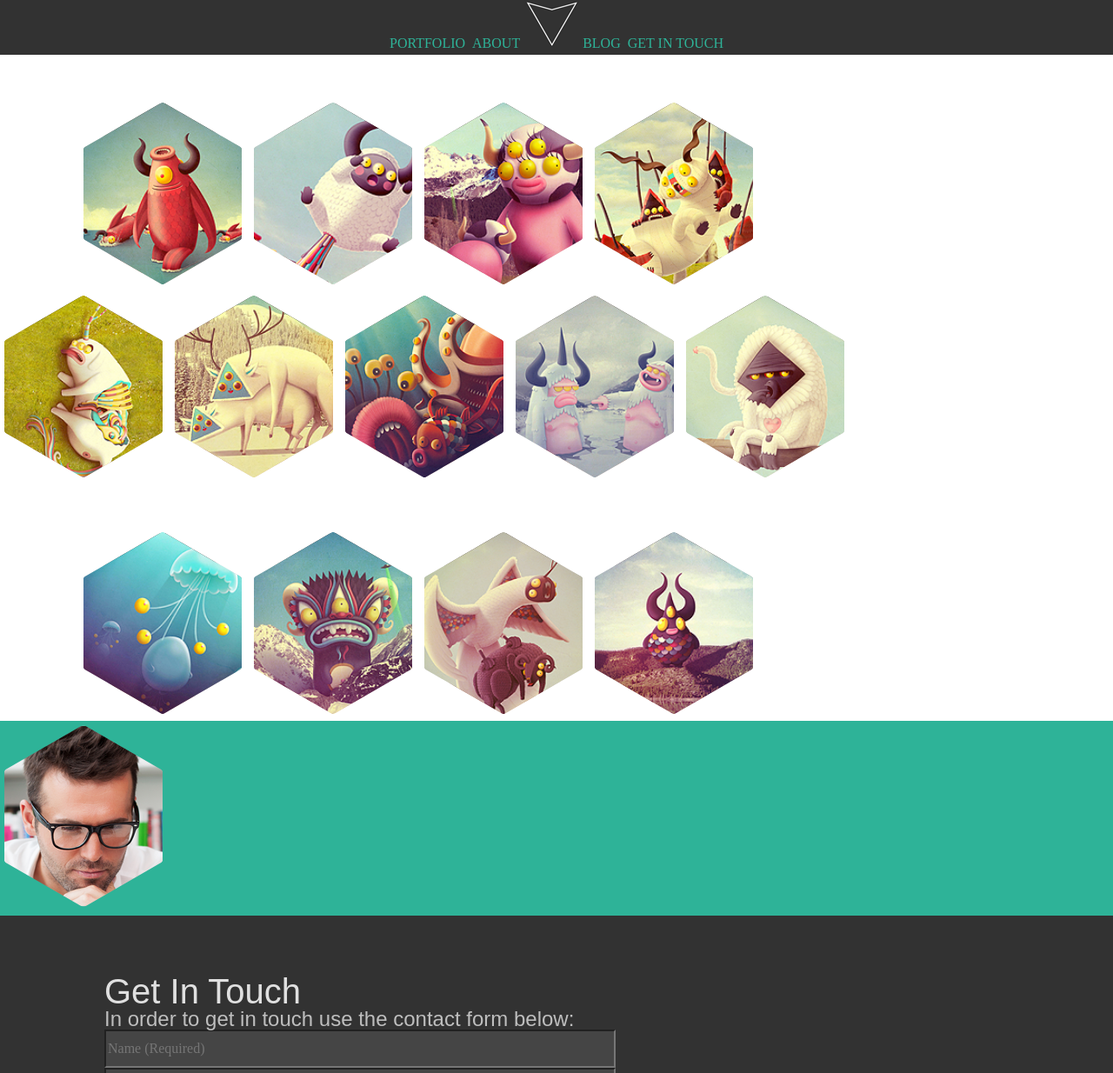
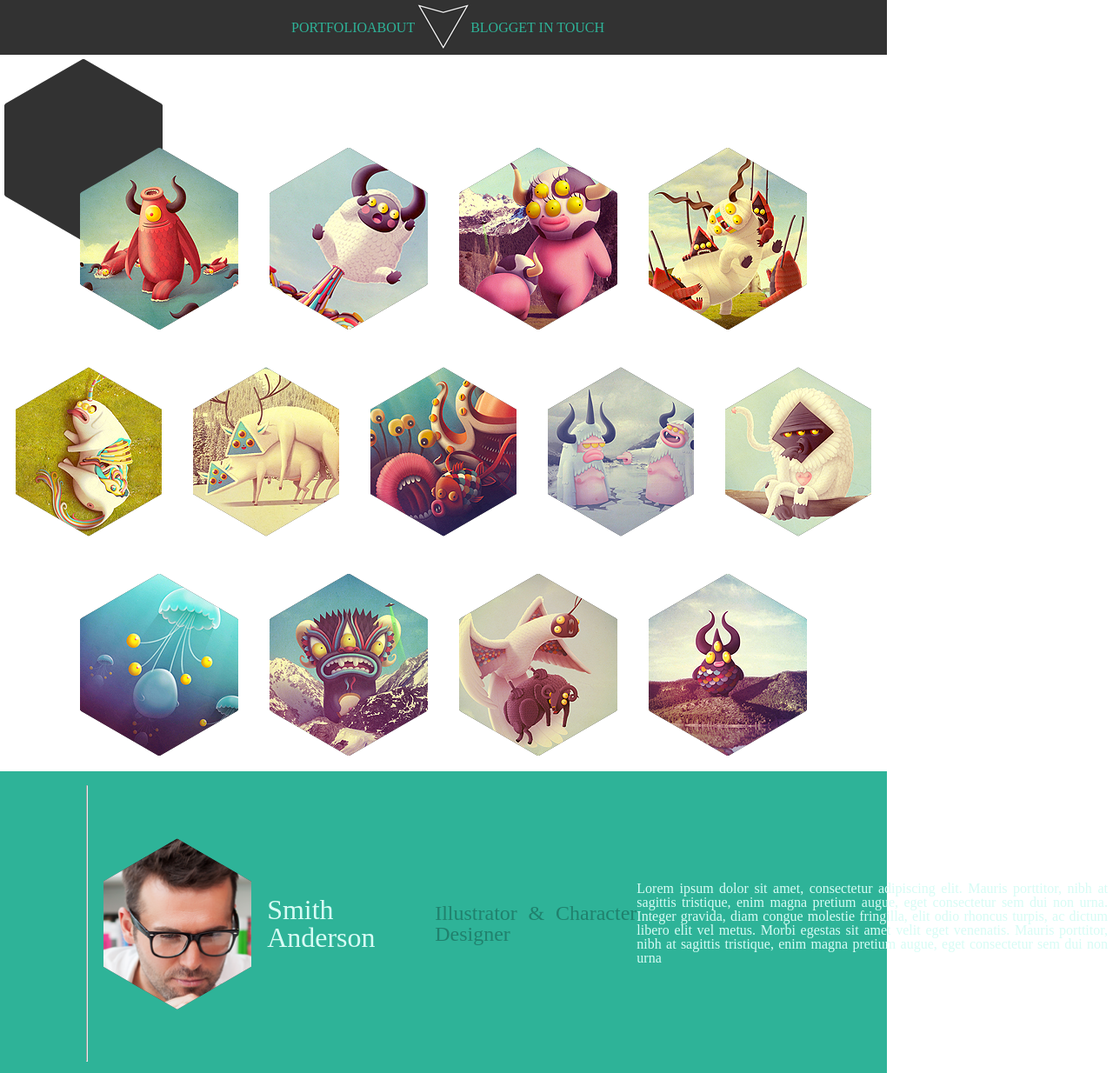
Before and after one commit to oksanastoma/hexal, a plain HTML site: page index.html in a window 1280 px wide. Shown: the top 1234 px of the page at 87% size. Drawn offline with Linux system fonts and the light colour scheme.

Commit message:
edit autor`s block

```diff
--- a/index.html
+++ b/index.html
@@ -13,31 +13,29 @@
         <nav class="navigation">
             <ul class="menu">
                 <li class="item"><a href="#">Portfolio</a></li>
-                <li class="point"></li>
+                <li class="item"> </li>
                 <li class="item"><a href="#">About</a></li>
                 <li class="item"><img src="assets/images/logo.png" alt="Logo"></li>
                 <li class="item"><a href="#">Blog</a></li>
-                <li class="point"></li>
+                <li class="item"> </li>
                 <li class="item"><a href="#footer">Get In Touch</a></li>
             </ul>
         </nav>
+        <div class="hexagon-main"><div class="hex-layer-1"><div class="hex-layer-2"></div></div>
+                     </div>
     </header>
         <!-- END HEADER-->
 
         <!--MAIN-->
     <main id="main">
         <section class="hexagon-conteiner">
-            <div class="hexagon-1">
-                <div class="hexagon"><div class="hex-layer-1"><div class="hex-layer-2"><img class="image" src="assets/images/1.png" alt="1"></div></div>
-                 </div>
-                 <div class="hexagon"><div class="hex-layer-1"><div class="hex-layer-2"><img class="image" src="assets/images/2.png" alt="1"></div></div>
-                </div>
-                <div class="hexagon"><div class="hex-layer-1"><div class="hex-layer-2"><img class="image" src="assets/images/3.png" alt="1"></div></div>
-                </div>
-                <div class="hexagon"><div class="hex-layer-1"><div class="hex-layer-2"><img class="image" src="assets/images/4.png" alt="1"></div></div>
-                 </div>
-            </div>
-            <div>
+
+        <div class="hexagon-1">
+            <div class="hexagon"><div class="hex-layer-1"><div class="hex-layer-2"><img class="image" src="assets/images/1.png" alt="1"></div></div></div>
+            <div class="hexagon"><div class="hex-layer-1"><div class="hex-layer-2"><img class="image" src="assets/images/2.png" alt="1"></div></div></div>
+            <div class="hexagon"><div class="hex-layer-1"><div class="hex-layer-2"><img class="image" src="assets/images/3.png" alt="1"></div></div></div>
+            <div class="hexagon"><div class="hex-layer-1"><div class="hex-layer-2"><img class="image" src="assets/images/4.png" alt="1"></div></div></div>
+        </div>
             <div class="hexagon-2">
                     <div class="hexagon"><div class="hex-layer-1"><div class="hex-layer-2"><img class="image" src="assets/images/5.png" alt="1"></div></div>
                      </div>
@@ -49,29 +47,20 @@
                      </div>
                      <div class="hexagon"><div class="hex-layer-1"><div class="hex-layer-2"><img class="image" src="assets/images/9.png" alt="1"></div></div>
                     </div>
-                </div>
             </div>
-            <div class="hexagon-1">
-                <div>
-                <div class="hexagon"><div class="hex-layer-1"><div class="hex-layer-2"><img class="image" src="assets/images/10.png" alt="1"></div></div>
-                 </div>
-                 <div class="hexagon"><div class="hex-layer-1"><div class="hex-layer-2"><img class="image" src="assets/images/11.png" alt="1"></div></div>
-                </div>
-                <div class="hexagon"><div class="hex-layer-1"><div class="hex-layer-2"><img class="image" src="assets/images/12.png" alt="1"></div></div>
-                </div>
-                <div class="hexagon"><div class="hex-layer-1"><div class="hex-layer-2"><img class="image" src="assets/images/13.png" alt="1"></div></div>
-                 </div>
-                 </div>
-
+            <div class="hexagon-3">
+                <div class="hexagon"><div class="hex-layer-1"><div class="hex-layer-2"><img class="image" src="assets/images/10.png" alt="1"></div></div></div>
+                <div class="hexagon"><div class="hex-layer-1"><div class="hex-layer-2"><img class="image" src="assets/images/11.png" alt="1"></div></div></div>
+                <div class="hexagon"><div class="hex-layer-1"><div class="hex-layer-2"><img class="image" src="assets/images/12.png" alt="1"></div></div></div>
+                <div class="hexagon"><div class="hex-layer-1"><div class="hex-layer-2"><img class="image" src="assets/images/13.png" alt="1"></div></div></div>
             </div>
         </section>
         <section class="info">
-            <article class="article">
-                <div class="hexagon"><div class="hex-layer-1"><div class="hex-layer-2"></div></div>
+            <article class="article"><hr>
+                <div class="hexagon"><div class="hex-layer-1"><div class="hex-layer-2"><img class="image" src="assets/images/man1.png" alt="1"></div></div></div>
                 <h1>Smith Anderson</h1>
                     <p class="subtitle">Illustrator & Character Designer</p>
                     <p class="text-info">Lorem ipsum dolor sit amet, consectetur adipiscing elit. Mauris porttitor, nibh at sagittis tristique, enim magna pretium augue, eget consectetur sem dui non urna. Integer gravida, diam congue molestie fringilla, elit odio rhoncus turpis, ac dictum libero elit vel metus. Morbi egestas sit amet velit eget venenatis. Mauris porttitor, nibh at sagittis tristique, enim magna pretium augue, eget consectetur sem dui non urna</p>
-                </h3>
             </article>
         </section>
         <section>
--- a/styles/style.css
+++ b/styles/style.css
@@ -1,6 +1,7 @@
 body, html{
     font-size: 16px;
-    width: 100%;
+    width: 1020px;
+    height: 1506px;
 }
 
 header {
@@ -16,25 +17,19 @@ a {
     color: rgba(46, 179, 152, 255);
     text-align: justify;
 }
-.item {
-    text-transform: uppercase;
+
+.navigation {
+    height: 100%;
+    display: flex;
+    justify-content: center;
 }
 
-.navigation {
-    text-align: center;
-}
-
-li {
-    display: inline-block;
-    text-align: center;
-}
-
-.point li{
-    color: #343436;
-    width: 2px;
-    height: 2px;
-    border-radius: 20px;
-
+.navigation .menu {
+    display: flex;
+    align-items: center;
+    text-transform: uppercase;
+    justify-content: stretch;
+    padding-left: 10px;
 }
 
 .button-submit {
@@ -42,11 +37,29 @@ li {
 }
 
 .info {
+    display: flex;
+    justify-content: flex-start;
+    padding-left: 99px;
     background-color: #2eb398;
+    width: 921px;
 }
 
 .article{
+    display: flex;
+    align-items: center;
+    justify-content: center;
     font-size: 2em;
+}
+
+.article .img {
+    display: flex;
+    align-self: center;
+}
+
+hr {
+    height: 316px;
+    width: 0.5px;
+    background-color: rgba(32, 129, 109, 255);
 }
 
 .article .subtitle{
@@ -54,6 +67,7 @@ li {
     font-size: 18pt;
     color: rgba(32, 129, 109, 255);
     text-align: justify;
+    width: 249px;
 }
 
 h1 {
@@ -62,16 +76,17 @@ h1 {
     color: rgba(215, 252, 245, 255);
     text-align: justify;
 }
+
 .text-info {
     font-family: 'Lato-Regular', AdobeInvisFont, MyriadPro-Regular;
     font-size: 12pt;
     color: rgba(215, 252, 245, 255);
     text-align: justify;
+    width: 581px;
 }
 
 .footer-submit{
     background-color: #323232;
-
     padding-left: 120px;
 
 }
@@ -113,23 +128,30 @@ h1 {
 }
 
 .image{
-    width: 200px;
+    width: 182px;
     position: relative;
 
 }
 
-.hexagon-conteiner {
-    justify-content: center;
+.hexagon {
+    width: 182px;
+    height: 209px;
+    margin: 18px;
+    transform: rotate(120deg);
+    overflow: hidden;
+    visibility: hidden;
+    display: inline-block;
 }
 
-.hexagon {
+.hexagon-main {
+    display: flex;
+    justify-content: center;
     width: 182px;
     height: 209px;
     margin: 5px;
     transform: rotate(120deg);
     overflow: hidden;
     visibility: hidden;
-    display: inline-block;
 }
 
 .hex-layer-1 {
@@ -147,12 +169,25 @@ h1 {
     transform: rotate(-60deg);
     overflow: hidden;
     visibility: visible;
-    background-image: url('../assets/images/man.png');
+    background: #323232;
     background-repeat: no-repeat;
     background-position: 50%;
 }
 .hexagon-1 {
-    padding-left: 91px;
-    padding-top: 50px;
+    display: flex;
+    justify-content: center;
+    flex-wrap: nowrap;
+    padding-top: 89px;
+}
 
+.hexagon-2 {
+    display: flex;
+    justify-content: center;
+    flex-wrap: nowrap;
 }
+
+.hexagon-3 {
+    display: flex;
+    justify-content: center;
+    flex-wrap: nowrap;
+}
```
Also changed, not shown: assets/images/2.txt (deleted).
